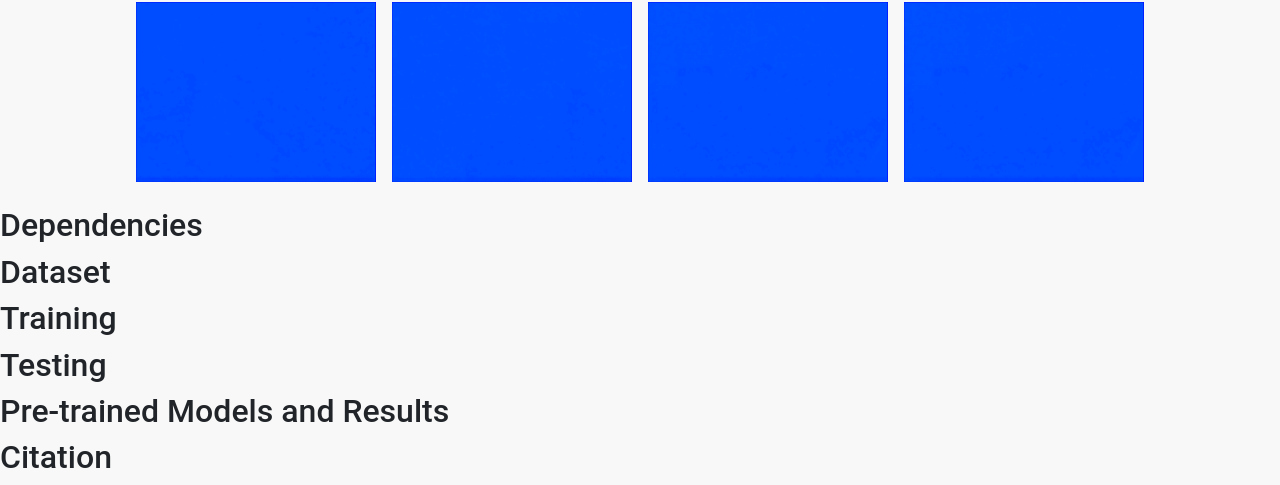
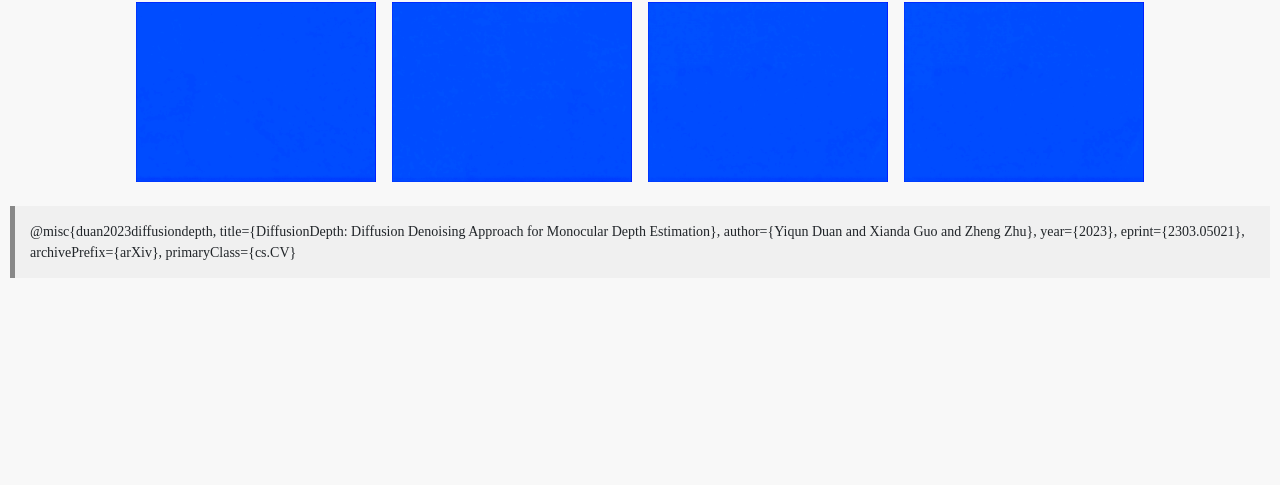
Before and after one commit to duanyiqun/DiffusionDepth, a plain HTML site: page index.html in a window 1280 px wide. Shown: the part 488-973 px from the top of the page. After the commit the page ends 800 px from the top, so only its background shows below. Drawn offline with nearby package versions, Linux system fonts and the light colour scheme.

Commit message:
update index

```diff
--- a/index.html
+++ b/index.html
@@ -86,6 +86,19 @@
             box-shadow: 0 1px 6px rgba(0, 0, 0, 0.1);
         }
     </style>
+    <meta charset="UTF-8">
+    <meta name="viewport" content="width=device-width, initial-scale=1.0">
+    <style>
+      .citation {
+        background-color: #f0f0f0;
+        padding: 15px;
+        margin: 10px;
+        font-family: 'Times New Roman', Times, serif;
+        font-style: times;
+        font-size: 14px;
+        border-left: 5px solid #888;
+      }
+    </style>
 </head>
 <body>
     <header>
@@ -127,19 +140,15 @@
 
 
     </div>
-    <h2 id="dependencies">Dependencies</h2>
-    <!-- Include dependencies content -->
-
-    <h2 id="dataset">Dataset</h2>
-    <!-- Include dataset content -->
-
-    <h2 id="training">Training</h2>
-    <!-- Include training content -->
-
-    <h2 id="testing">Testing</h2>
-    <!-- Include testing content -->
-
-    <h2 id="pre-trained-models-and-results">Pre-trained Models and Results</h2>
-    <!-- Include pre-trained models and results content -->
-
-    <h2 id="citation">Citation</h2
+  <body>
+    <div class="citation">
+        @misc{duan2023diffusiondepth,
+            title={DiffusionDepth: Diffusion Denoising Approach for Monocular Depth Estimation},
+            author={Yiqun Duan and Xianda Guo and Zheng Zhu},
+            year={2023},
+            eprint={2303.05021},
+            archivePrefix={arXiv},
+            primaryClass={cs.CV}
+    </div>
+  </body>
+  </html>
```
